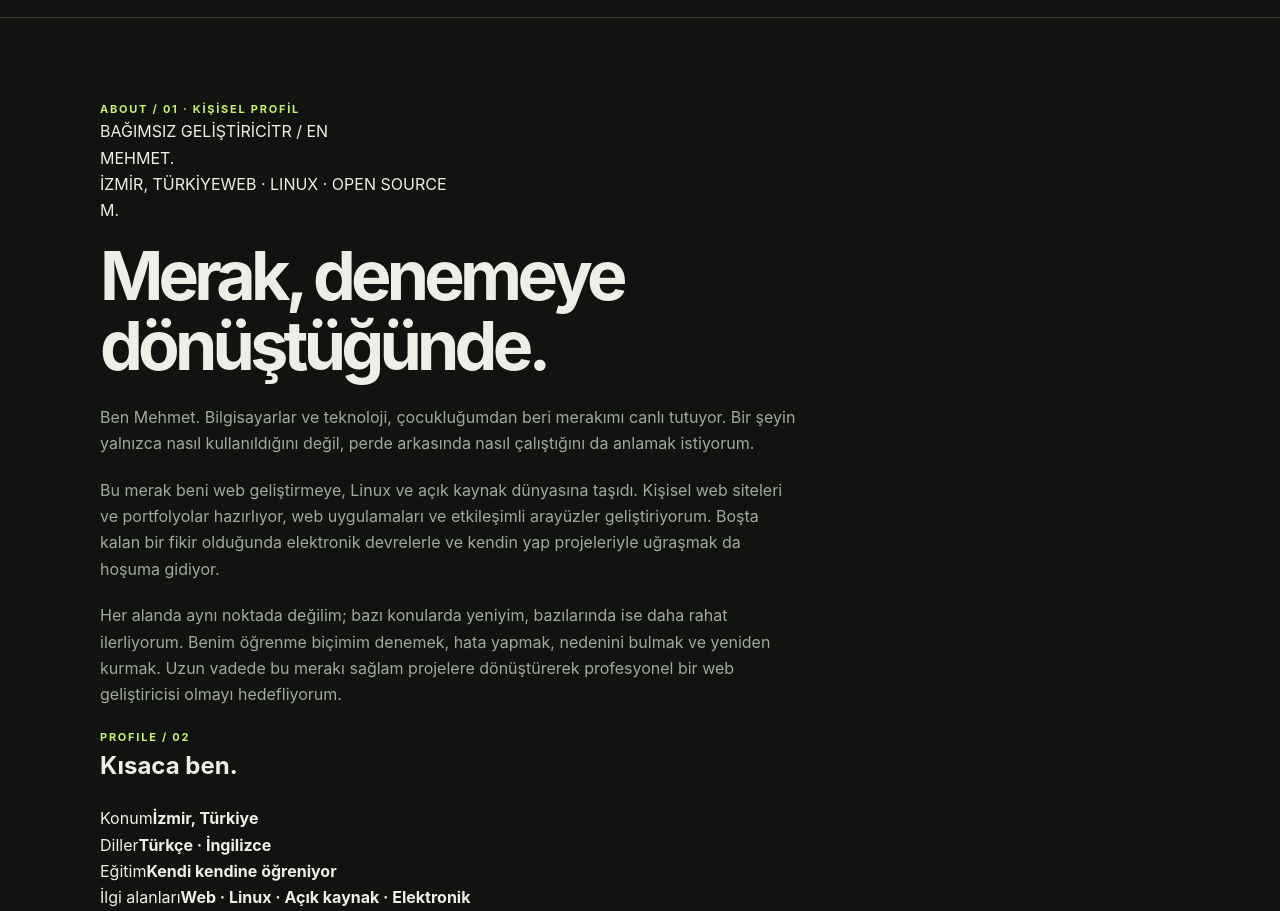
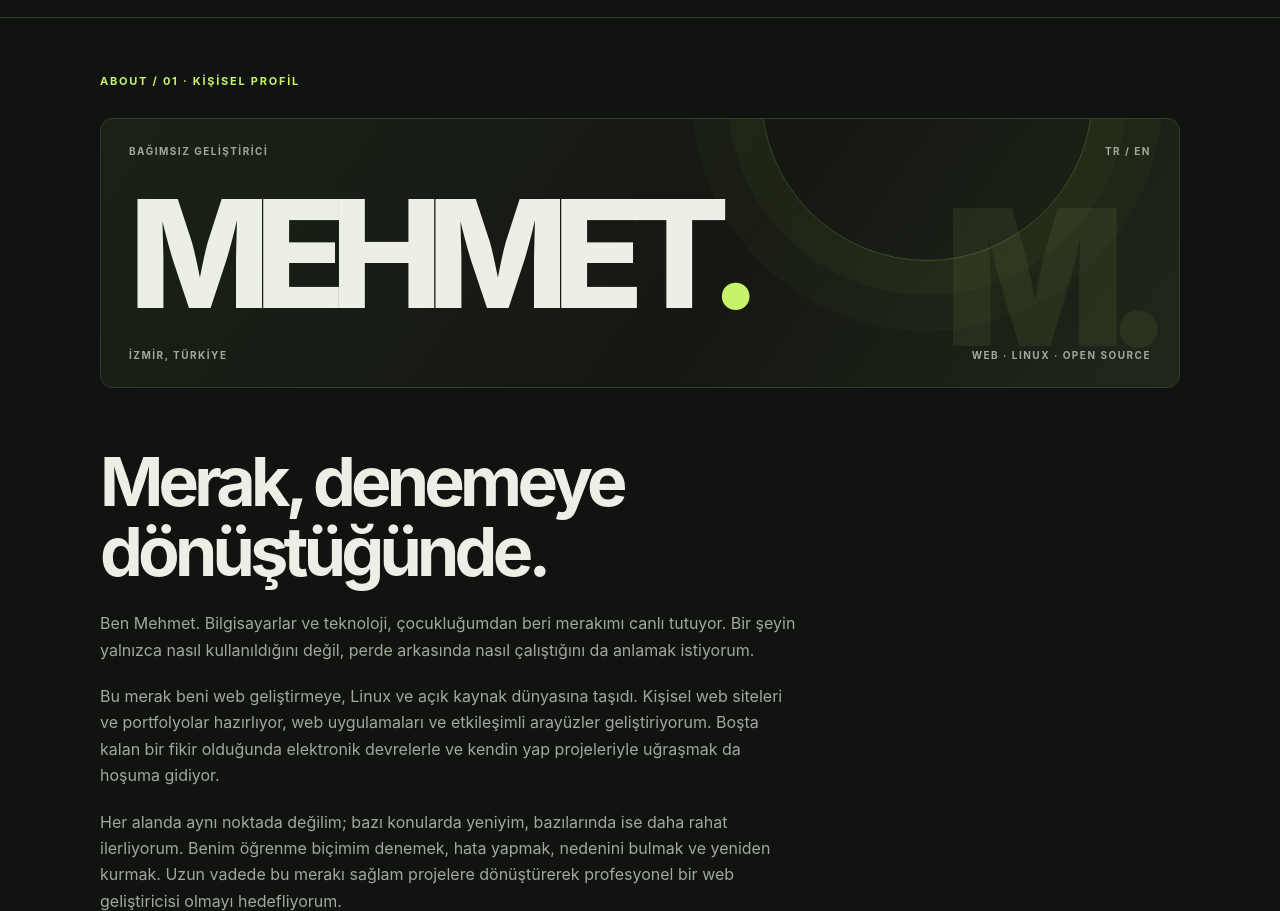
Before and after one commit to 0xmht/0xmht.github.io, a plain HTML site: page about.html in a window 1280 px wide. Shown: the part 61-972 px from the top of the page. Drawn offline with Linux system fonts and the light colour scheme.

Commit message:
Update assets/css/style.css

```diff
--- a/assets/css/style.css
+++ b/assets/css/style.css
@@ -19,3 +19,16 @@ h1,h2,h3,p{margin-top:0}h1{font-size:clamp(46px,8vw,86px);line-height:.99;letter
 .site-footer{border-top:1px solid var(--line);padding:24px 0 32px;color:var(--muted);font-size:11px}.footer-inner{display:flex;justify-content:space-between;align-items:center;gap:20px}.footer-links{display:flex;gap:18px}
 @media(max-width:720px){.wrap{width:min(var(--max),calc(100% - 32px))}.header-inner{min-height:68px}.menu-button{display:inline-flex}.nav{display:none;position:absolute;z-index:5;top:68px;left:0;right:0;padding:16px;background:var(--panel);border-bottom:1px solid var(--line);flex-direction:column;align-items:stretch;gap:7px}.nav.open{display:flex}.nav a{padding:9px 5px}.hero-row{display:block}.hero-note{margin-top:30px}.project-grid,.info-grid{grid-template-columns:1fr}.project-row{grid-template-columns:42px 1fr auto;gap:12px;padding:17px}.footer-inner{align-items:flex-start;flex-direction:column}}
 @media(prefers-reduced-motion:reduce){*,*::before,*::after{scroll-behavior:auto!important;transition:none!important}}
+
+/* Personal identity / About page */
+.about-page{padding-top:54px}
+.identity-panel{position:relative;isolation:isolate;overflow:hidden;margin:28px 0 58px;min-height:270px;padding:24px 28px;border:1px solid var(--line);border-radius:13px;background:linear-gradient(125deg,#1b2117 0%,#151812 58%,#20271a 100%);display:flex;flex-direction:column;justify-content:space-between}
+.identity-panel:before{content:"";position:absolute;z-index:-1;width:330px;height:330px;right:8%;top:-190px;border:1px solid #c7f36b35;border-radius:50%;box-shadow:0 0 0 34px #c7f36b08,0 0 0 70px #c7f36b06}
+.identity-top,.identity-bottom{display:flex;justify-content:space-between;gap:18px;color:var(--muted);font-size:10px;font-weight:700;letter-spacing:.15em}
+.identity-name{font-size:clamp(66px,14vw,150px);line-height:.82;letter-spacing:-.105em;font-weight:850;white-space:nowrap;color:var(--text)}
+.identity-name span{color:var(--accent)}.identity-index{position:absolute;right:28px;bottom:34px;color:#c7f36b12;font-size:clamp(100px,18vw,190px);line-height:.8;font-weight:900;letter-spacing:-.12em;z-index:-1}
+.profile-heading{margin-top:54px;margin-bottom:20px}.profile-heading h2{font-size:clamp(25px,4vw,34px);letter-spacing:-.06em;margin:8px 0 0}
+.profile-grid{display:grid;grid-template-columns:repeat(2,minmax(0,1fr));border-top:1px solid var(--line);border-left:1px solid var(--line)}
+.profile-item{min-height:100px;padding:20px 22px;border-right:1px solid var(--line);border-bottom:1px solid var(--line);display:flex;flex-direction:column;justify-content:center;gap:8px;background:linear-gradient(145deg,#191c17,#151812)}
+.profile-item span{color:var(--accent);font-size:10px;font-weight:700;letter-spacing:.13em;text-transform:uppercase}.profile-item strong{font-size:15px;font-weight:620;line-height:1.45}
+@media(max-width:600px){.identity-panel{min-height:210px;padding:18px}.identity-name{font-size:clamp(55px,15vw,92px)}.identity-top,.identity-bottom{font-size:8px;letter-spacing:.1em}.identity-index{right:16px;bottom:25px}.profile-grid{grid-template-columns:1fr}.profile-item{min-height:82px;padding:16px 18px}}
```
